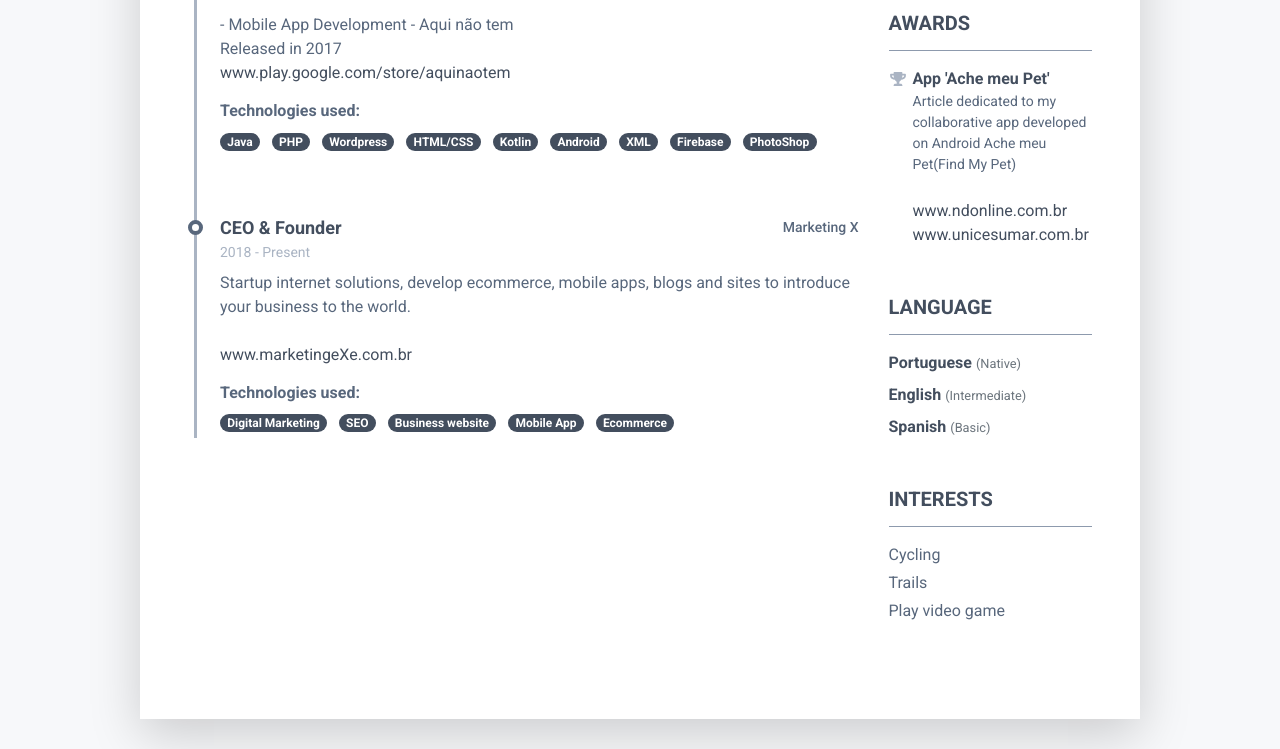
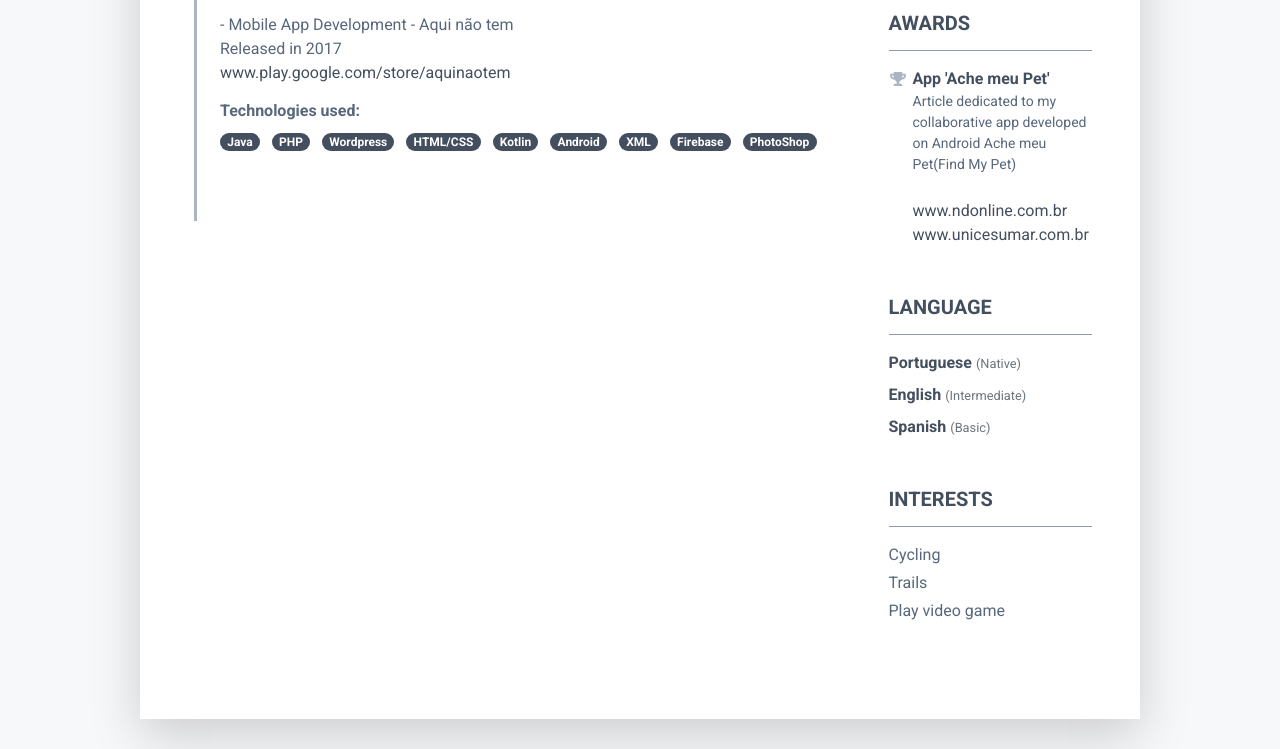
Before and after one commit to franciscoamartin/franciscoamartin.github.io, a plain HTML site: page index.html in a window 1280 px wide. Shown: the part 1309-2058 px from the top of the page. Drawn offline with Linux system fonts and the light colour scheme.

Commit message:
fix resume

```diff
--- a/index.html
+++ b/index.html
@@ -37,7 +37,6 @@
                            <li class="mb-3"><a href="https://www.linkedin.com/in/franciscoamartin/" target="_blank"><span class="fa-container text-center mr-2"><i class="fab fa-linkedin-in fa-fw"></i></span>linkedin.com/in/franciscoamartin</a></li>
                            <li class="mb-3"><a href="https://github.com/franciscoamartin" target="_blank"><span class="fa-container text-center mr-2"><i class="fab fa-github-alt fa-fw"></i></span>github.com/franciscoamartin</a></li>
                            <li class="mb-3"><a href="https://play.google.com/store/apps/dev?id=6401822974252731718" target="_blank"><span class="fa-container text-center mr-2"><i class="fab fa-codepen fa-fw"></i></span>play.google.com/franciscomartin</a></li>
-                           <li><a href="https://marketingexe.com.br" target="_blank"><span class="fa-container text-center mr-2"><i class="fas fa-globe"></i></span>marketingexe.com.br</a></li>
                         </ul>
                      </div>
                      <!--//secondary-info-->
@@ -138,33 +137,6 @@
                                  </div>
                                  <!--//resume-timeline-item-desc-->
                               </article>
-                              <!--//resume-timeline-item-->
-                              <article class="resume-timeline-item position-relative">
-                                 <div class="resume-timeline-item-header mb-2">
-                                    <div class="d-flex flex-column flex-md-row">
-                                       <h3 class="resume-position-title font-weight-bold mb-1">CEO & Founder <small class="text-muted"></small></h3>
-                                       <div class="resume-company-name ml-auto">Marketing X</div>
-                                    </div>
-                                    <!--//row-->
-                                    <div class="resume-position-time">2018 - Present</div>
-                                 </div>
-                                 <!--//resume-timeline-item-header-->
-                                 <div class="resume-timeline-item-desc">
-                                    <p>Startup internet solutions, develop ecommerce, mobile apps, blogs and sites to introduce your business to the world.<br><br>
-                                       <a href= "https://www.marketingeXe.com.br" target="_blank">www.marketingeXe.com.br</a><br>
-                                    </p>
-                                    <h4 class="resume-timeline-item-desc-heading font-weight-bold">Technologies used:</h4>
-                                    <ul class="list-inline">
-                                       <li class="list-inline-item"><span class="badge badge-primary badge-pill">Digital Marketing</span></li>
-                                       <li class="list-inline-item"><span class="badge badge-primary badge-pill">SEO</span></li>
-                                       <li class="list-inline-item"><span class="badge badge-primary badge-pill">Business website</span></li>
-                                       <li class="list-inline-item"><span class="badge badge-primary badge-pill">Mobile App</span></li>
-                                       <li class="list-inline-item"><span class="badge badge-primary badge-pill">Ecommerce</span></li>
-                                    </ul>
-                                 </div>
-                                 <!--//resume-timeline-item-desc-->
-                              </article>
-                              <!--//resume-timeline-item-->
                            </div>
                            <!--//resume-timeline-->
                         </div>
```
